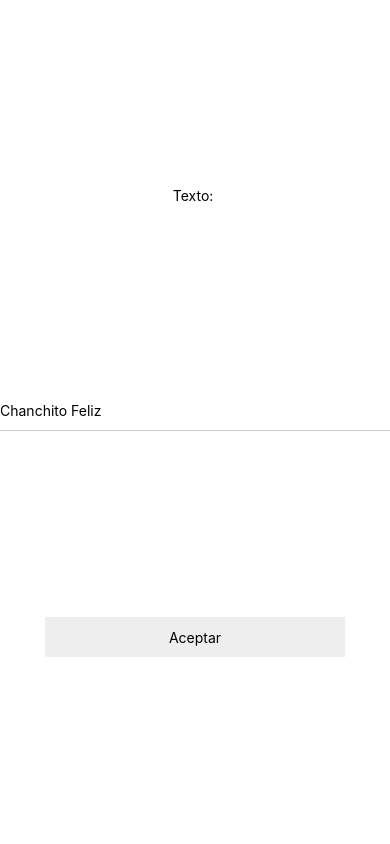
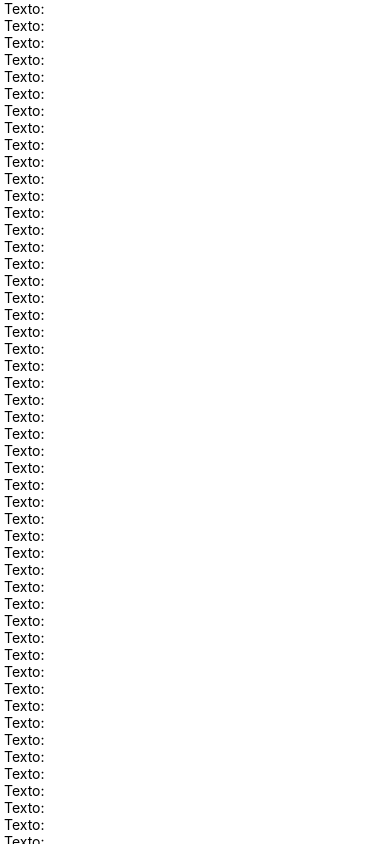
Before and after one commit to pguillen/react-native-pruebas, a React Native app: screen / in a window 390 px wide. Built offline with nearby package versions, Linux system fonts and the light colour scheme.

Commit message:
ScrollView

```diff
--- a/App.js
+++ b/App.js
@@ -5,9 +5,8 @@
   View,
   TextInput,
   Dimensions,
-  TouchableHighlight,
-  TouchableNativeFeedback,
   TouchableOpacity,
+  ScrollView,
 } from "react-native";
 
 const width = Dimensions.get("window").width;
@@ -18,39 +17,64 @@
 
   return (
     <View style={styles.container}>
+      <ScrollView style={styles.scrollView}>
         <Text> Texto: {submit} </Text>
+        <Text> Texto: {submit} </Text>
+        <Text> Texto: {submit} </Text>
+        <Text> Texto: {submit} </Text>
+        <Text> Texto: {submit} </Text>
+        <Text> Texto: {submit} </Text>
+        <Text> Texto: {submit} </Text>
+        <Text> Texto: {submit} </Text>
+        <Text> Texto: {submit} </Text>
+        <Text> Texto: {submit} </Text>
+        <Text> Texto: {submit} </Text>
+        <Text> Texto: {submit} </Text>
+        <Text> Texto: {submit} </Text>
+        <Text> Texto: {submit} </Text>
+        <Text> Texto: {submit} </Text>
+        <Text> Texto: {submit} </Text>
+        <Text> Texto: {submit} </Text>
+        <Text> Texto: {submit} </Text>
+        <Text> Texto: {submit} </Text>
+        <Text> Texto: {submit} </Text>
+        <Text> Texto: {submit} </Text>
+        <Text> Texto: {submit} </Text>
+        <Text> Texto: {submit} </Text>
+        <Text> Texto: {submit} </Text>
+        <Text> Texto: {submit} </Text>
+        <Text> Texto: {submit} </Text>
+        <Text> Texto: {submit} </Text>
+        <Text> Texto: {submit} </Text>
+        <Text> Texto: {submit} </Text>
+        <Text> Texto: {submit} </Text>
+        <Text> Texto: {submit} </Text>
+        <Text> Texto: {submit} </Text>
+        <Text> Texto: {submit} </Text>
+        <Text> Texto: {submit} </Text>
+        <Text> Texto: {submit} </Text>
+        <Text> Texto: {submit} </Text>
+        <Text> Texto: {submit} </Text>
+        <Text> Texto: {submit} </Text>
+        <Text> Texto: {submit} </Text>
+        <Text> Texto: {submit} </Text>
+        <Text> Texto: {submit} </Text>
+        <Text> Texto: {submit} </Text>
+        <Text> Texto: {submit} </Text>
+        <Text> Texto: {submit} </Text>
+        <Text> Texto: {submit} </Text>
+        <Text> Texto: {submit} </Text>
+        <Text> Texto: {submit} </Text>
+        <Text> Texto: {submit} </Text>
+        <Text> Texto: {submit} </Text>
+        <Text> Texto: {submit} </Text>
+
         <TextInput
           style={styles.input}
           placeholder="Escribe acá"
           onChangeText={(t) => setText(t)}
           defaultValue={text}
         />
-
-      {/*
-       <TouchableHighlight
-        underlayColor={"#999"}
-        activeOpacity={0.2}
-        onPress={() => {
-          setSubmit(text);
-          alert("Texto enviado con exito");
-        }}>
-        <Text>Aceptar</Text>
-      </TouchableHighlight>
-      */}
-
-      {/*
-       <TouchableNativeFeedback
-        background={TouchableNativeFeedback.Ripple("#00f", true)}
-        onPress={() => {
-          setSubmit(text);
-          alert("Texto enviado con exito");
-        }}
-      >
-        <View style={styles.view}>
-          <Text>Aceptar</Text>
-        </View>
-      </TouchableNativeFeedback>
-      */}
 
         <TouchableOpacity
           style={styles.TouchableOpacity}
@@ -63,6 +87,7 @@
             <Text>Aceptar</Text>
           </View>
         </TouchableOpacity>
+      </ScrollView>
     </View>
   );
 }
@@ -73,9 +98,9 @@
   },
   view: {
     height: 40,
-    width: 300,
+
     alignItems: "center",
-    justifyContent: "space-evenly",
+    justifyContent: "center",
   },
   input: {
     height: 40,
@@ -87,6 +112,9 @@
     flex: 1,
     backgroundColor: "#fff",
     alignItems: "center",
-    justifyContent: "space-evenly",
+    justifyContent: "center",
+  },
+  scrollView: {
+    width: Dimensions.get("window").width,
   },
 });
```
Lines whose indentation alone changed are shown as unchanged.
